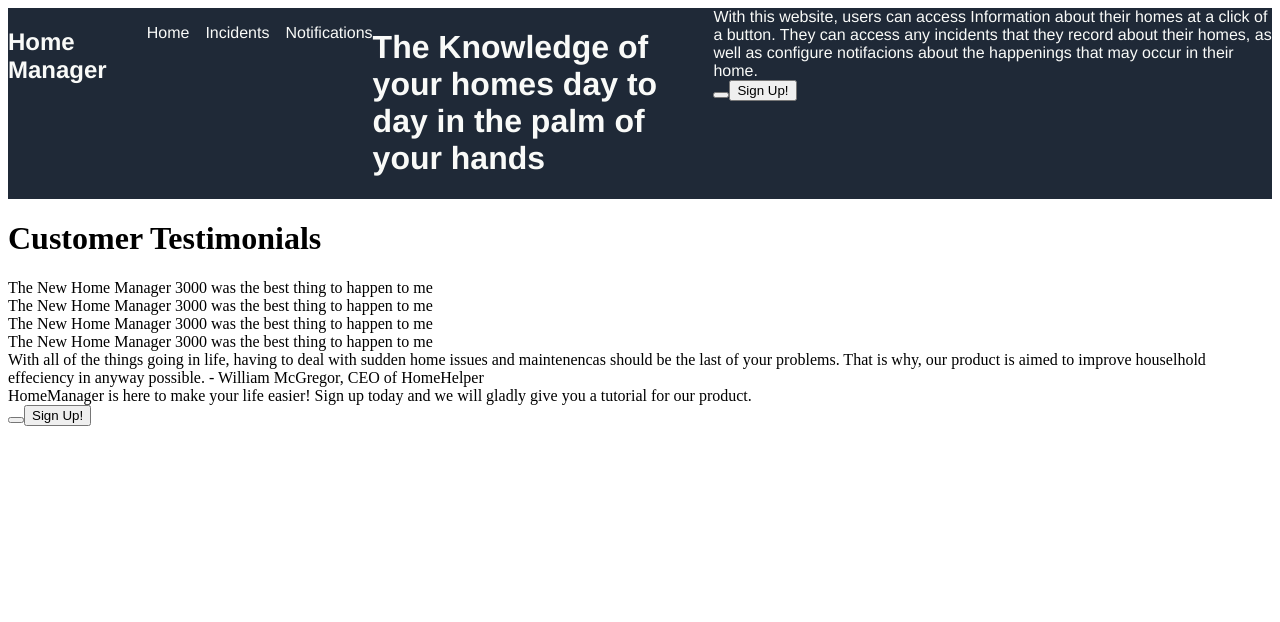
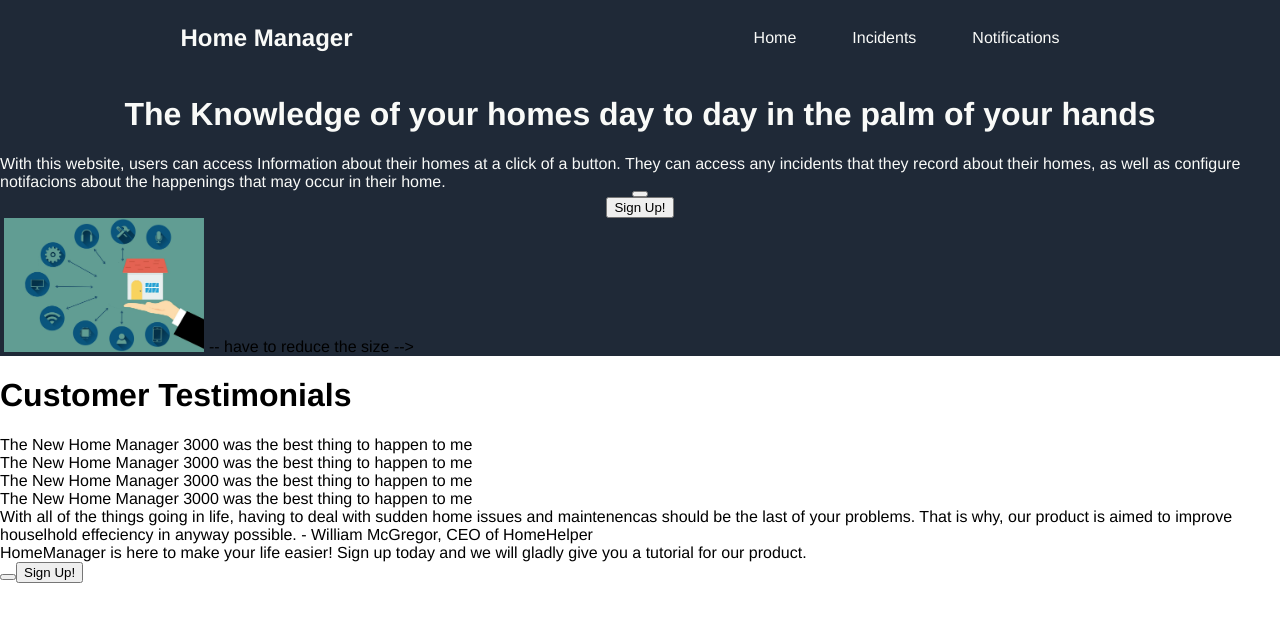
Before and after one commit to KevinMcGregor242/LandingPage, a plain HTML site: page index.html in a window 1280 px wide. Drawn offline with Linux system fonts and the light colour scheme.

Commit message:
Try to clean things up from section 2

```diff
--- a/index.html
+++ b/index.html
@@ -8,23 +8,24 @@
     <link rel="stylesheet" href="styles.css">
 </head>
 <body>
-    <div class = headercontainer>
+    <div class = "backcolor">
+    <div class = "headercontainer">
     <h2>Home Manager</h2>
-    <ul class = headeritems>
+    <ul class = "headeritems">
     <li><a href="#">Home</a></li>
     <li><a href="#">Incidents</a></li>
-    <li><a href="#">Notifications</a></li> </ul>
+    <li><a href="#">Notifications</a></li> </ul></div>
     <div class="headercontainer2">
         <h1>The Knowledge of your homes day to day in the palm of your hands</h1>
-    </div>
     <div class ="textcontainer2">
         <text>With this website, users can access Information about their homes at a click of a button. They can access any incidents that they record about their homes, as well as configure notifacions about the happenings that may occur in their home.</text>
-        <div><button class = "button1">
+    </div>
+        <button class = "button1">
             <button>Sign Up!</button>
         </button>
     </div>
-    </div>
-    <!--<img src="./images/homemanager.jpg" alt="barberry"> -- have to reduce the size --></div>
+    <img class="image">
+    <img src="./images/homemanager.jpg" alt="barberry"> -- have to reduce the size --></div></div>
     <h1> Customer Testimonials</h1>
     <div class = "divcontainer">
         <div class = "quotes">The New Home Manager 3000 was the best thing to happen to me</div>
--- a/styles.css
+++ b/styles.css
@@ -1,10 +1,20 @@
+body{
+    box-sizing: border-box;
+    padding: auto;
+    margin: auto;
+    overflow: visible;
+    font-family: 'Franklin Gothic Medium', 'Arial Narrow', Arial, sans-serif;
+    width: 100vw;
+    height: 100vh;
+}
 .headercontainer{
     display: flex;
-    background-color: #1F2937;
+    min-height: 75px;
     color: #F9FAF8;
-    justify-content: space-between;
-    font-family: 'Franklin Gothic Medium', 'Arial Narrow', Arial, sans-serif;
-    margin-bottom: 10px;
+    justify-content: space-around;
+    align-items: center;
+    width: 100%;
+    height: 7%;
 
 }
 ul{
@@ -12,12 +22,42 @@ ul{
     list-style: none;
     gap: 16px;
 
-
 }
 a{
     text-decoration: none;
     color: #F9FAF8;
+    margin-right: 40px;
 }
 .headercontainer2{
+   display: flex;
+   color: #F9FAF8;
+   margin-right: 75px;
+   margin: 0px;
+   align-items: center;
+   flex-direction: column;
+   text-align: left;
+   flex-shrink: 1;
+   margin-left: auto;
+
+}
+.backcolor{
+    background-color: #1F2937;
+}
+.textcontainer2{
+    color: #F9FAF8;
     display: flex;
+   margin-right: 10px;
+   flex-basis: 100%;
+   padding: 2 4em;
+   justify-content: space-between;
+   flex-wrap: wrap;
+   margin-left: auto;
 }
+
+img{
+    max-height: 200px;
+    max-width: 200px;
+    object-fit: cover;
+    flex-direction: column;
+
+}
```
